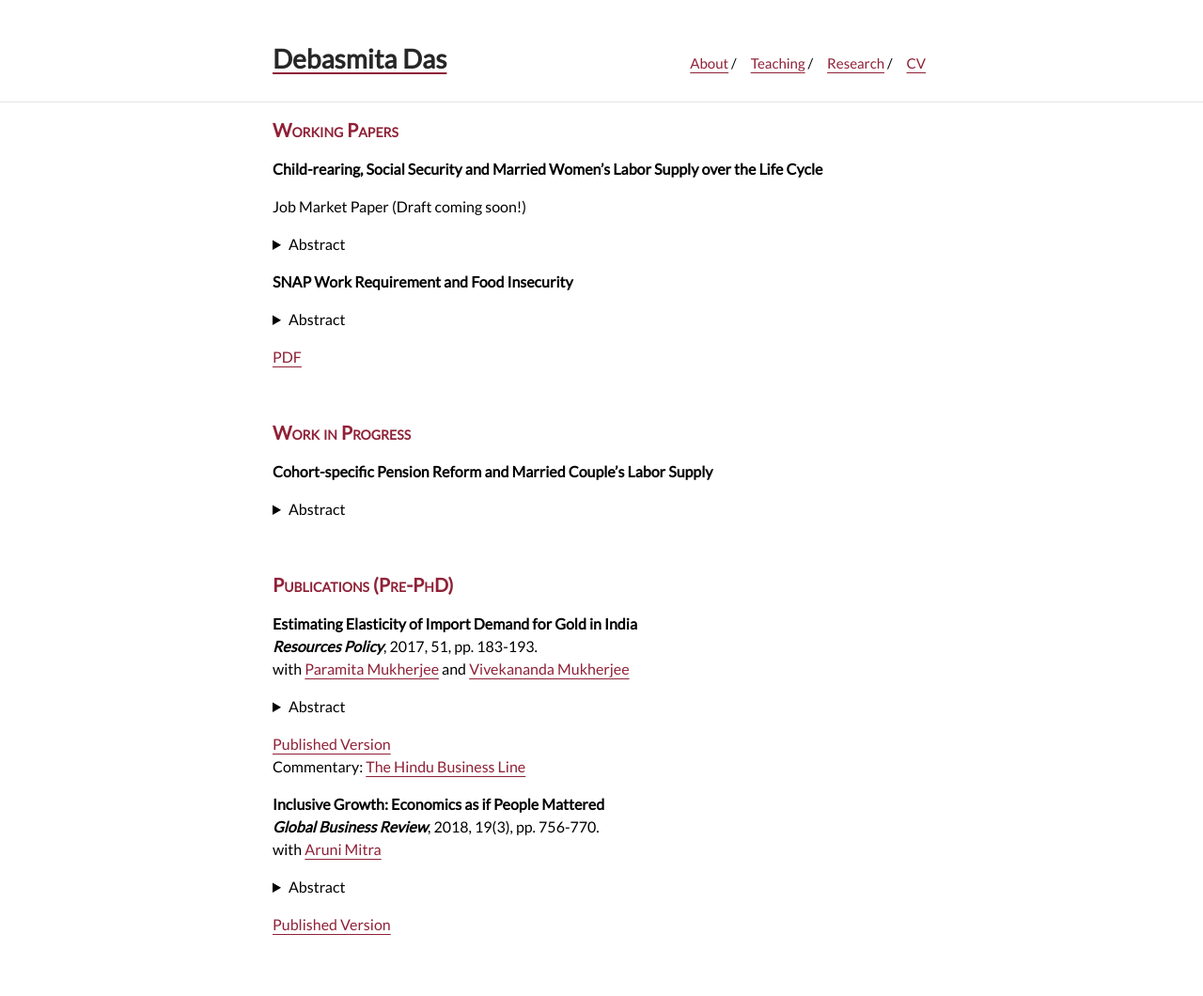
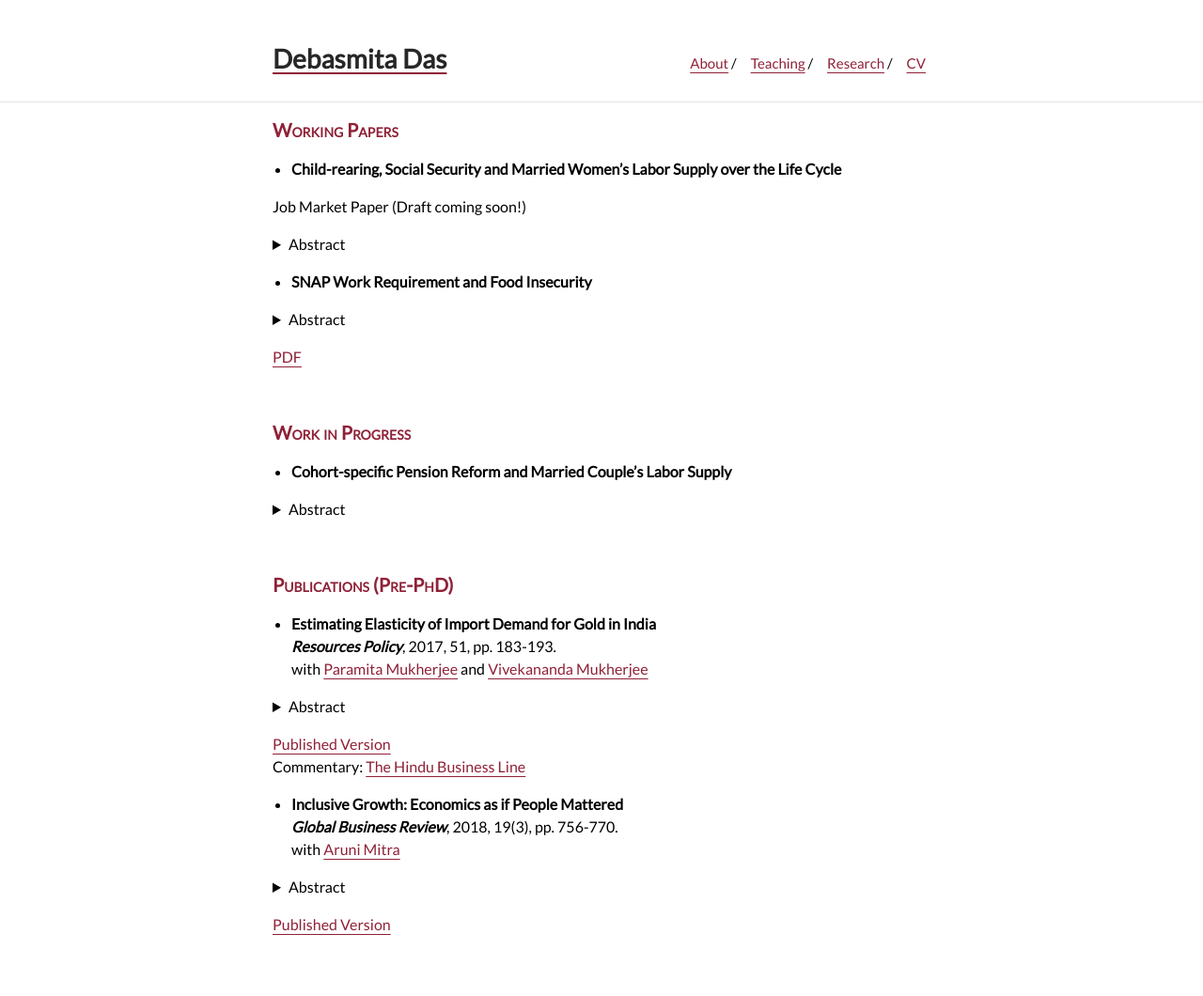
Before and after one commit to debasmita-das-econ/debasmita-das-econ.github.io, a Jekyll site: the page built from research.md, in a window 1280 px wide. Shown: the whole page at 94% size. Built offline with Jekyll 4.4.1, drawn with Linux system fonts in a browser that asks for light colours; a style sheet for code colours, icons or effects is not loaded.

```diff
--- a/research.md
+++ b/research.md
@@ -9,7 +9,7 @@ You can also find my articles on my Google Scholar profile.
 ### Working Paper -->
 <span style="color: #8F2137; font-size:20px; font-variant: small-caps;">**Working Papers**</span>
 
-**Child-rearing, Social Security and Married Women's Labor Supply over the Life Cycle** <br>
+* **Child-rearing, Social Security and Married Women's Labor Supply over the Life Cycle** <br>
 
 Job Market Paper (Draft coming soon!) <br>
 
@@ -21,7 +21,7 @@ Job Market Paper (Draft coming soon!) <br>
 </details>
 
 
-**SNAP Work Requirement and Food Insecurity**
+* **SNAP Work Requirement and Food Insecurity**
 
 <details>
   <summary>Abstract</summary>
@@ -37,7 +37,7 @@ In this paper, I examine the effect of Supplemental Nutrition Assistance Program
 <!-- ### Work in Progress -->
 <span style="color: #8F2137; font-size:20px; font-variant: small-caps;">**Work in Progress**</span>
 
-**Cohort-specific Pension Reform and Married Couple's Labor Supply**
+* **Cohort-specific Pension Reform and Married Couple's Labor Supply**
 
 <details>
   <summary>Abstract</summary>
@@ -52,7 +52,7 @@ Retirement decisions of married couples are often jointly planned. In this paper
 <span style="color: #8F2137; font-size:20px; font-variant: small-caps;">**Publications (Pre-PhD)**</span>
 
 <!-- Gold import elasticity paper -->
-**Estimating Elasticity of Import Demand for Gold in India**    <br>
+* **Estimating Elasticity of Import Demand for Gold in India**    <br>
 ***Resources Policy***, 2017, 51, pp. 183-193.  <br>
 with [Paramita Mukherjee](https://scholar.google.com/citations?user=yRGxyWkAAAAJ&hl=en) and [Vivekananda Mukherjee](https://scholar.google.com/citations?user=_TjZF80AAAAJ&hl=en)
 
@@ -66,7 +66,7 @@ In India, rising demand for gold had an adverse impact on the country's current
 Commentary: [The Hindu Business Line](https://www.thehindubusinessline.com/opinion/no-golden-rule/article8586212.ece) <br>
 
 <!-- Inclusive Growth Index Paper -->
-**Inclusive Growth: Economics as if People Mattered** <br>
+* **Inclusive Growth: Economics as if People Mattered** <br>
 ***Global Business Review***, 2018, 19(3), pp. 756-770. <br>
 with [Aruni Mitra](https://arunimitra.com/)
 
```
